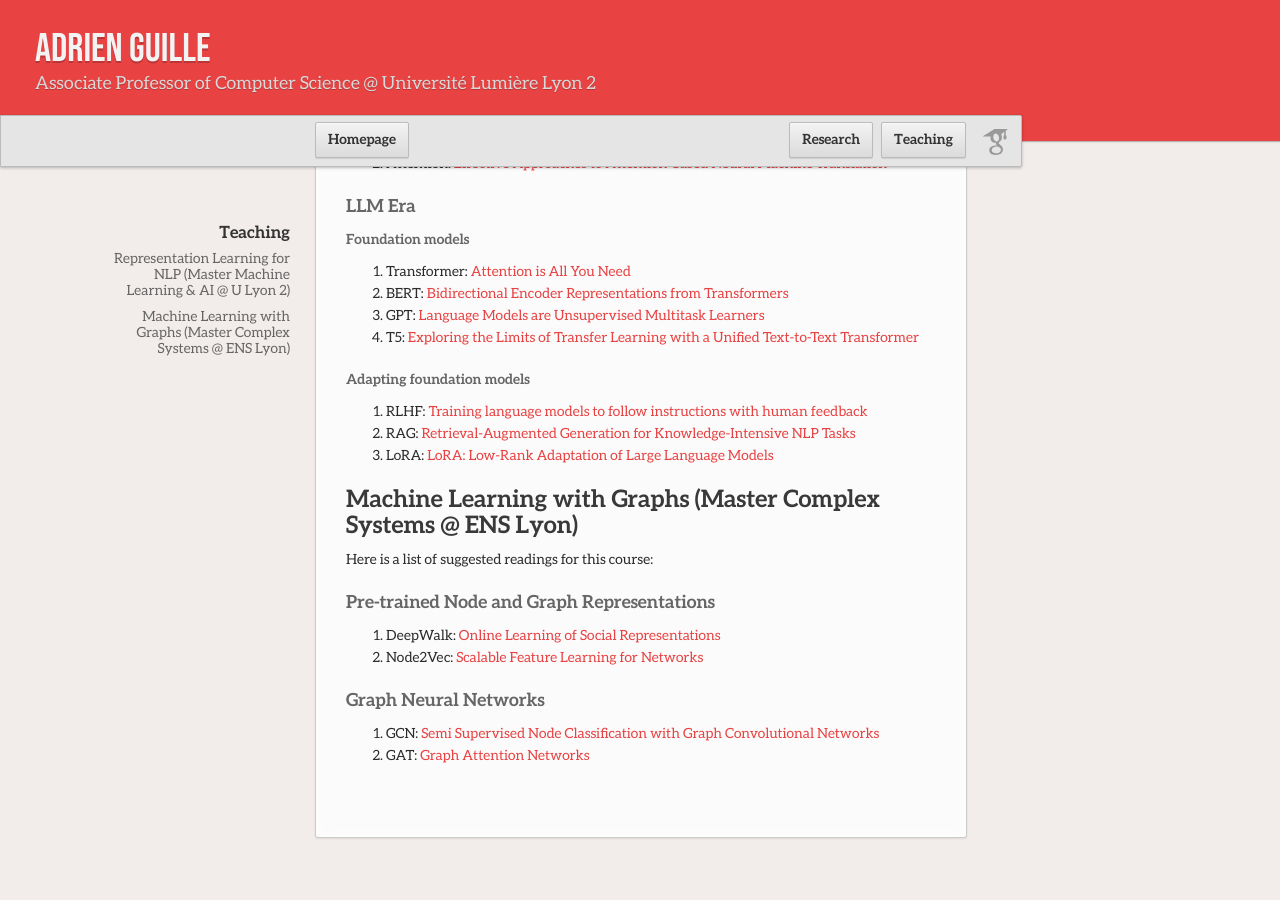
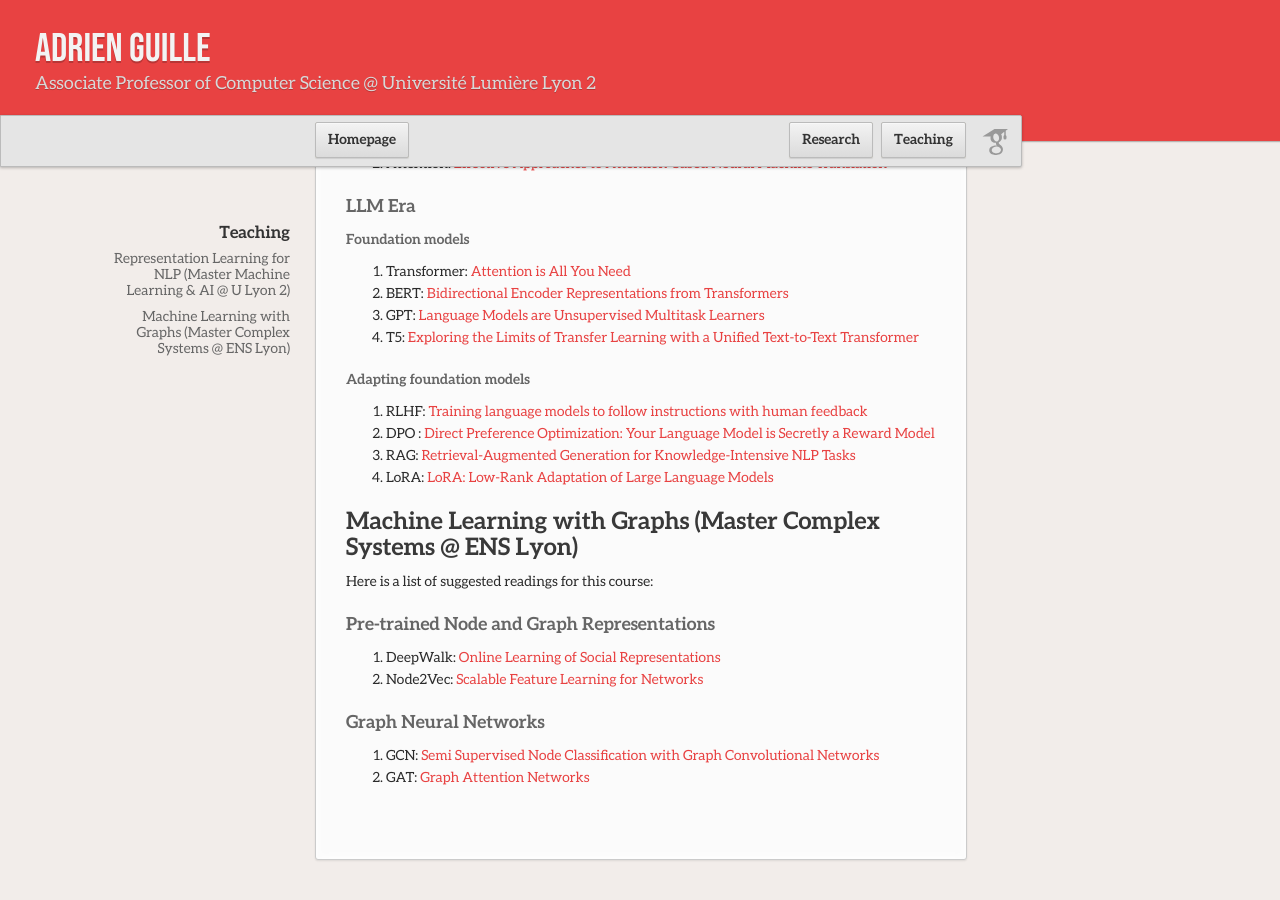
Before and after one commit to AdrienGuille/adrienguille.github.io, a Jekyll site: the page built from teaching.md, in a window 1280 px wide and 900 px high, scrolled down 592 px. Built offline with Jekyll 4.4.1, drawn with Linux system fonts in a browser that asks for light colours; our own code applies the rules of GitHub Pages for plain Markdown files; before the commit the page ends 1470 px from its top, so only the background shows below that.

Commit message:
Update teaching.md

```diff
--- a/teaching.md
+++ b/teaching.md
@@ -36,6 +36,7 @@ Here is a list of suggested readings for this course:
 #### Adapting foundation models
 
 - RLHF: [Training language models to follow instructions with human feedback](https://arxiv.org/pdf/2203.02155)
+- DPO : [Direct Preference Optimization: Your Language Model is Secretly a Reward Model](https://arxiv.org/pdf/2305.18290)
 - RAG: [Retrieval-Augmented Generation for Knowledge-Intensive NLP Tasks](https://arxiv.org/pdf/2005.11401)
 - LoRA: [LoRA: Low-Rank Adaptation of Large Language Models](https://arxiv.org/pdf/2106.09685)
 
```
